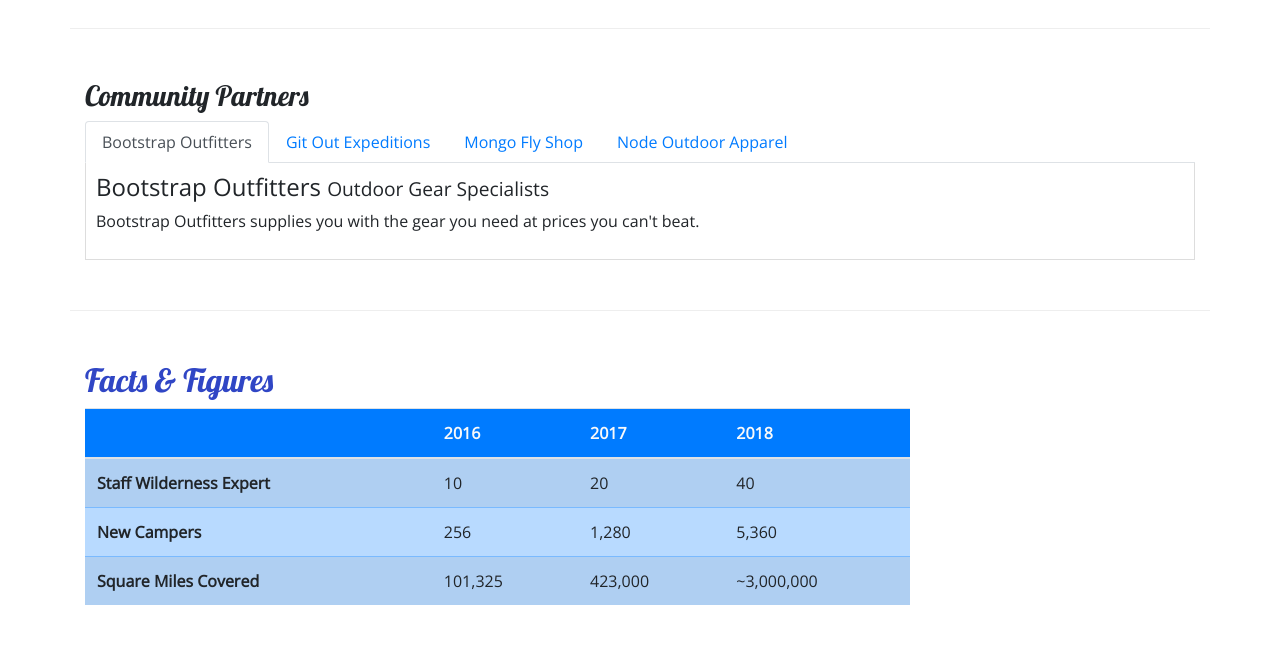
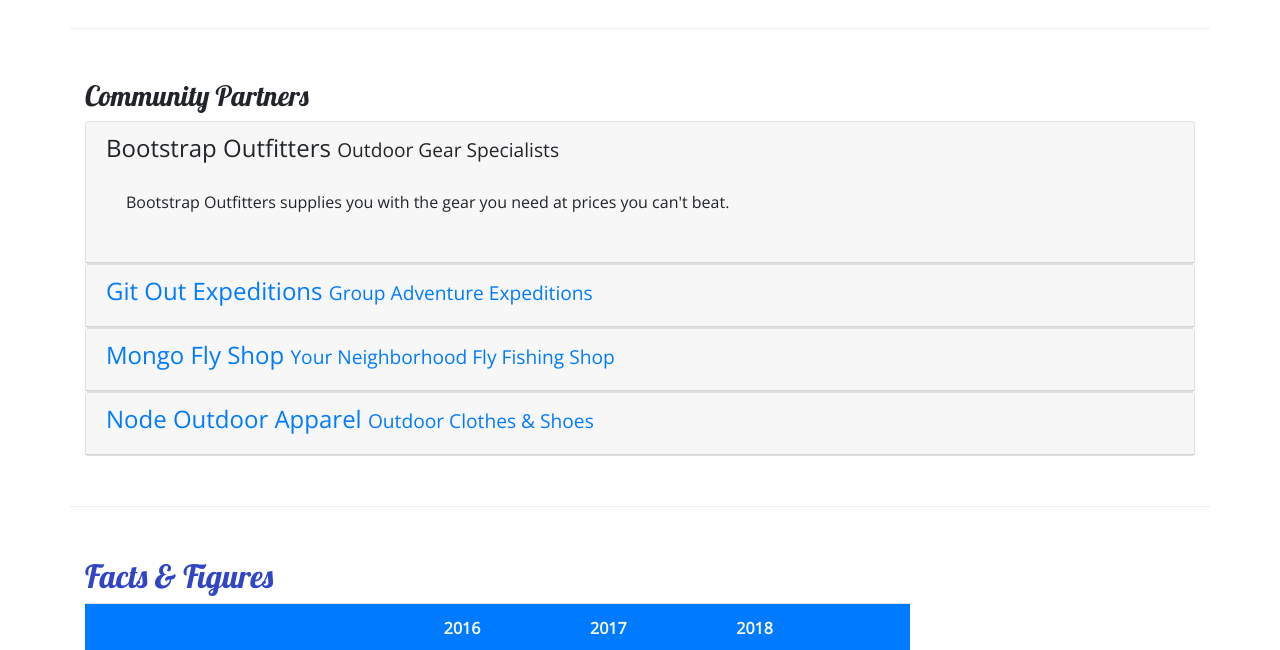
Before and after one commit to lucashb7/nucampsite, a website: page aboutus.html in a window 1280 px wide. Shown: the part 800-1450 px from the top of the page. Drawn offline with nearby package versions, Linux system fonts and the light colour scheme.

Commit message:
Accordion

```diff
--- a/aboutus.html
+++ b/aboutus.html
@@ -103,28 +103,62 @@
         <div class="row row-content">
             <div class="col">
                 <h3>Community Partners</h3>
-                <ul class="nav nav-tabs">
-                    <li class="nav-item"><a class="nav-link active" href="#bootstrap" role="tab" data-toggle="tab"> Bootstrap Outfitters</a></li>
-                    <li class="nav-item"><a class="nav-link" href="#git" role="tab" data-toggle="tab">Git Out Expeditions</a></li>
-                    <li class="nav-item"><a class="nav-link" href="#mongo" role="tab" data-toggle="tab">Mongo Fly Shop</a></li>
-                    <li class="nav-item"><a class="nav-link" href="#node" role="tab" data-toggle="tab">Node Outdoor Apparel</a></li>
-                </ul>
-                <div class="tab-content">
-                    <div role="tabpanel" class="tab-pane fade show active" id="bootstrap">
-                        <h4>Bootstrap Outfitters <small>Outdoor Gear Specialists</small></h4>
-                        <p class="d-none d-sm-block">Bootstrap Outfitters supplies you with the gear you need at prices you can't beat.</p>
+                <div id="accordion">
+                    <div class="card">
+                        <div role="tab" class="card-header">
+                            <h4>
+                                <a data-toggle="collapse" data-target="#bootstrap">
+                                    Bootstrap Outfitters <small>Outdoor Gear Specialists</small>
+                                </a>
+                            </h4>
+                            <div class="collapse show" id="bootstrap" data-parent="#accordion">
+                                <div class="card-body">
+                                    <p class="d-none d-sm-block">Bootstrap Outfitters supplies you with the gear you need at prices you can't beat.</p>
+                                </div>
+                            </div>
+                        </div>
                     </div>
-                    <div role="tabpanel" class="tab-pane fade" id="git">
-                        <h4>Git Out Expeditions <small>Group Adventure Expeditions</small></h4>
-                        <p class="d-none d-sm-block">Join Git Out Expeditions to explore new horizons with a group of other adventurers!</p>
+                    <div class="card">
+                        <div role="tab" class="card-header">
+                            <h4>
+                                <a class="collapsed" data-toggle="collapse" data-target="#git">
+                                    Git Out Expeditions <small>Group Adventure Expeditions</small>
+                                </a>
+                            </h4>
+                            <div class="collapse" id="git" data-parent="#accordion">
+                                <div class="card-body">
+                                    <p class="d-none d-sm-block">Join Git Out Expeditions to explore new horizons with a group of other adventurers!</p>
+                                </div>
+                            </div>
+                        </div>
                     </div>
-                    <div role="tabpanel" class="tab-pane fade" id="mongo">
-                        <h4>Mongo Fly Shop <small>Your Neighborhood Fly Fishing Shop</small></h4>
-                        <p class="d-none d-sm-block">Need a new fishing pole, a tacklebox, or flies of all kinds? Stop by Mongo Fly Shop.</p>
+                    <div class="card">
+                        <div role="tab" class="card-header">
+                            <h4>
+                                <a class="collapsed" data-toggle="collapse" data-target="#mongo">
+                                    Mongo Fly Shop <small>Your Neighborhood Fly Fishing Shop</small>
+                                </a>
+                            </h4>
+                            <div class="collapse" id="mongo" data-parent="#accordion">
+                                <div class="card-body">
+                                    <p class="d-none d-sm-block">Need a new fishing pole, a tacklebox, or flies of all kinds? Stop by Mongo Fly Shop.</p>
+                                </div>
+                            </div>
+                        </div>
                     </div>
-                    <div role="tabpanel" class="tab-pane fade" id="node">
-                        <h4>Node Outdoor Apparel <small>Outdoor Clothes & Shoes</small></h4>
-                        <p class="d-none d-sm-block">From polar fleeces to swimsuits, hiking boots to waders, a visit to Node will be sure to get you covered.</p>
+                    <div class="card">
+                        <div role="tab" class="card-header">
+                            <h4>
+                                <a class="collapsed" data-toggle="collapse" data-target="#node">
+                                    Node Outdoor Apparel <small>Outdoor Clothes & Shoes</small>
+                                </a>
+                            </h4>
+                            <div class="collapse" id="node" data-parent="#accordion">
+                                <div class="card-body">
+                                    <p class="d-none d-sm-block">From polar fleeces to swimsuits, hiking boots to waders, a visit to Node will be sure to get you covered.</p>
+                                </div>
+                            </div>
+                        </div>
                     </div>
                 </div>
             </div>
--- a/css/styles.css
+++ b/css/styles.css
@@ -37,8 +37,6 @@ header h2 {
     min-height: 200px;
 }
 
-.tab-content {
-    border: 1px solid #DDD;
-    border-top: none;
-    padding: 10px;
-}
+a, a:hover {
+    text-decoration: none;
+  }
```
